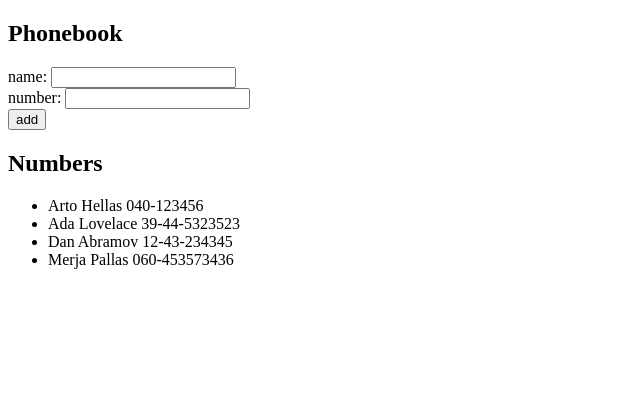
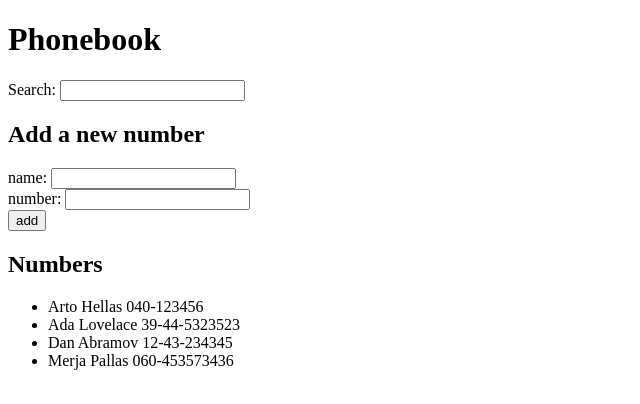
Before and after one commit to tomssulisko/helsinki-full-stack-kurssi, a React (Create React App) app in the folder osa2/puhelinluettelo/: page / in a window 1280 px wide. Shown: the top 404 px of the page, without its empty margins (0-640 px from the left). Built offline with nearby package versions, Linux system fonts and the light colour scheme.

Commit message:
exercise 2.9

```diff
--- a/osa2/puhelinluettelo/src/App.jsx
+++ b/osa2/puhelinluettelo/src/App.jsx
@@ -24,6 +24,7 @@ const App = () => {
   ])
   const [newName, setNewName] = useState('')
   const [newNumber, setNewNumber] = useState('')
+  const [filterPhrase, setFilterPhrase] = useState('')
 
 
   const addPerson = (event) => {
@@ -48,19 +49,32 @@ const App = () => {
   }
 
   const handlePersonChange = (event) => {
-    console.log(event.target.value)
     setNewName(event.target.value)
   }
 
   const handleNumberChange = (event) => {
-    console.log(event.target.value)
     setNewNumber(event.target.value)
   }
+
+  const handleFilterChange = (event) => {
+    setFilterPhrase(event.target.value)
+  }
+
+  const personsToShow = !filterPhrase
+  ? persons
+  : persons.filter(person => person.name.toLowerCase().includes(filterPhrase.toLowerCase()))
 
 
   return (
     <div>
-      <h2>Phonebook</h2>
+      <h1>Phonebook</h1>
+      <div>
+          Search: <input
+            value={filterPhrase}
+            onChange={handleFilterChange}
+         />
+        </div>
+        <h2>Add a new number</h2>
       <form onSubmit={addPerson}>
         <div>
           name: <input
@@ -80,7 +94,7 @@ const App = () => {
       </form >
       <h2>Numbers</h2>
       <ul>
-        {persons.map(person =>
+        {personsToShow.map(person =>
           <Person key={person.id} person={person} />
         )}
       </ul>
```
